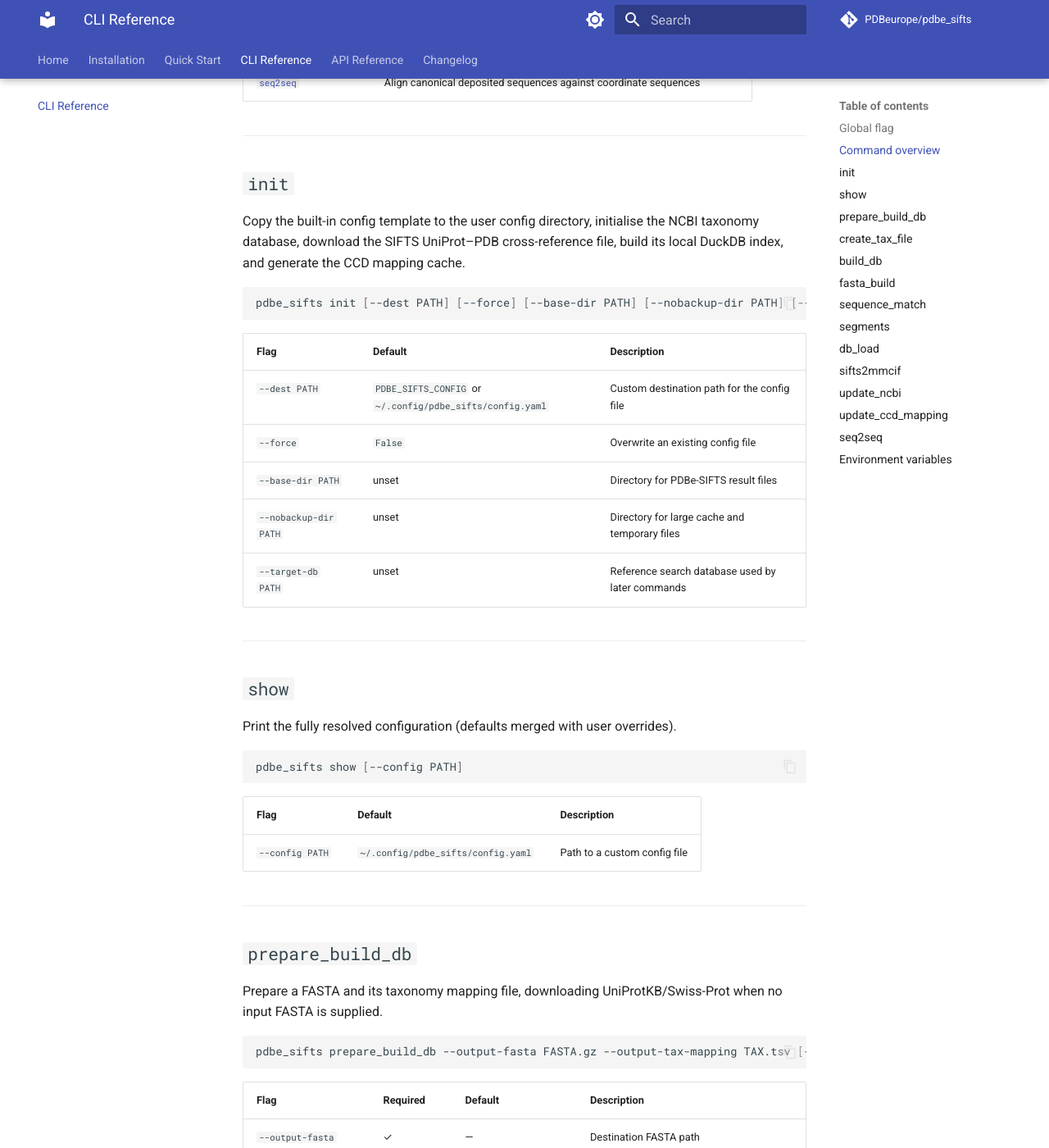
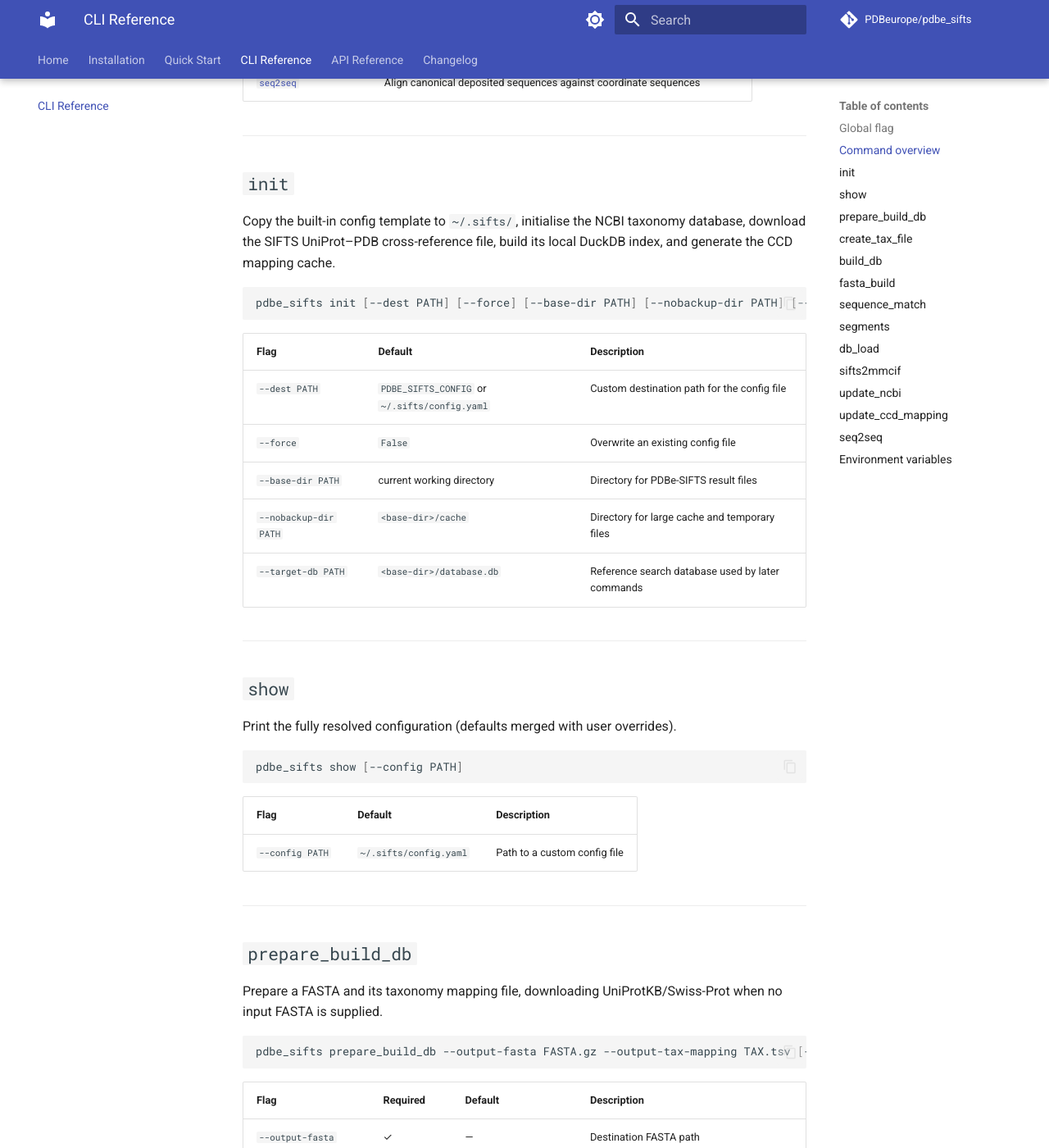
Before and after one commit to PDBeurope/SIFTS, an MkDocs documentation site: the page built from docs/cli.md, in a window 1280 px wide and 1400 px high, scrolled down 1178 px. Shown: the whole window at 82% size. Built offline with MkDocs 1.6.1 and Material for MkDocs 9.7.7, drawn with Linux system fonts in a browser that asks for light colours; comment, search, counter and statistics services are not loaded; some of the changed text lies outside the part shown.

Commit message:
Fix config paths
Signed-off-by: Mihai Todor <todor@ebi.ac.uk>

```diff
--- a/docs/cli.md
+++ b/docs/cli.md
@@ -35,7 +35,7 @@ pdbe_sifts [--log-level LEVEL] <command> [options]
 
 ## `init`
 
-Copy the built-in config template to the user config directory, initialise the
+Copy the built-in config template to `~/.sifts/`, initialise the
 NCBI taxonomy database, download the SIFTS UniProt–PDB cross-reference file,
 build its local DuckDB index, and generate the CCD mapping cache.
 
@@ -45,11 +45,11 @@ pdbe_sifts init [--dest PATH] [--force] [--base-dir PATH] [--nobackup-dir PATH]
 
 | Flag | Default | Description |
 |------|---------|-------------|
-| `--dest PATH` | `PDBE_SIFTS_CONFIG` or `~/.config/pdbe_sifts/config.yaml` | Custom destination path for the config file |
+| `--dest PATH` | `PDBE_SIFTS_CONFIG` or `~/.sifts/config.yaml` | Custom destination path for the config file |
 | `--force` | `False` | Overwrite an existing config file |
-| `--base-dir PATH` | unset | Directory for PDBe-SIFTS result files |
-| `--nobackup-dir PATH` | unset | Directory for large cache and temporary files |
-| `--target-db PATH` | unset | Reference search database used by later commands |
+| `--base-dir PATH` | current working directory | Directory for PDBe-SIFTS result files |
+| `--nobackup-dir PATH` | `<base-dir>/cache` | Directory for large cache and temporary files |
+| `--target-db PATH` | `<base-dir>/database.db` | Reference search database used by later commands |
 
 ---
 
@@ -63,7 +63,7 @@ pdbe_sifts show [--config PATH]
 
 | Flag | Default | Description |
 |------|---------|-------------|
-| `--config PATH` | `~/.config/pdbe_sifts/config.yaml` | Path to a custom config file |
+| `--config PATH` | `~/.sifts/config.yaml` | Path to a custom config file |
 
 ---
 
@@ -298,7 +298,7 @@ pdbe_sifts seq2seq -i CIF [-e ENTITY_ID] [-c CHAIN_ID] [--sample-fasta FASTA]
 
 | Variable | Default | Description |
 |----------|---------|-------------|
-| `PDBE_SIFTS_CONFIG` | platform config directory | Custom path to the user configuration file |
+| `PDBE_SIFTS_CONFIG` | `~/.sifts/config.yaml` | Custom path to the user configuration file |
 | `SIFTS_LOG_LEVEL` | `INFO` | Logging verbosity (overridden by `--log-level`) |
 | `SIFTS_N_PROC` | auto | Number of internal threads per worker |
 | `SIFTS_NO_CACHE_ALL` | unset | If set, disables the UniProt pickle cache |
--- a/pyproject.toml
+++ b/pyproject.toml
@@ -33,7 +33,6 @@ dependencies = [
     "omegaconf",
     "gemmi",
     "duckdb",
-    "platformdirs",
     "python-dateutil",
     "numpy",
 ]
```
Also changed, not shown: README.md (+3 -3 lines), docs/installation.md (+7 -7 lines), docs/quickstart.md (+2 -2 lines), src/pdbe_sifts/data/default_config.yaml (+5 -3 lines), 3 other files.
